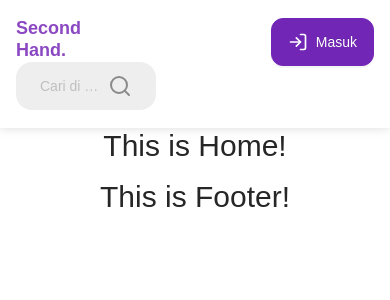
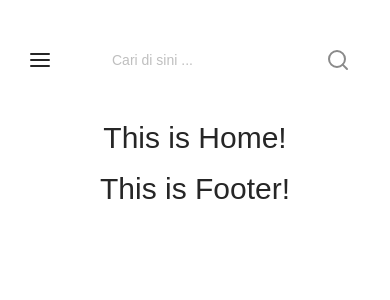
Before and after one commit to fiqihaissyyah/thriftorzo-react, a React (Create React App) app: page / in a window 390 px wide. Shown: the top 300 px of the page. Built offline with nearby package versions, Linux system fonts and the light colour scheme.

Commit message:
create header with responsive

```diff
--- a/src/components/header/index.css
+++ b/src/components/header/index.css
@@ -14,3 +14,53 @@
     background: #FFFFFF;
     box-shadow: 0px 0px 10px rgba(0, 0, 0, 0.15);
 }
+
+.notification{
+    box-shadow: 0px 0px 10px rgba(0, 0, 0, 0.15);
+}
+
+.sidebar-mobile{
+    left: -180px;
+    opacity: 0;
+    visibility: hidden;
+    transition: all ease .5s;
+    z-index: 2;
+}
+
+.sidebar-mobile.show{
+    left: 0;
+    opacity: 1;
+    visibility: visible;
+}
+
+.header::before{
+    content: '';
+    opacity: 0;
+    visibility: hidden;
+    transition: all ease .5s;
+}
+
+
+.header.overlay::before{
+    width: 100vw;
+    position: absolute;
+    left: 0;
+    top: 0;
+    bottom: 0;
+    background-color: #000000;
+    z-index: 1;
+    opacity: 0.6;
+    visibility: visible;
+}
+
+@media screen and (max-width: 767px) {
+    .header{
+        background: transparent;
+        box-shadow: none;
+    }
+
+    .ant-input-affix-wrapper.search-bar,
+    .ant-input-affix-wrapper.search-bar input{
+        background-color: #FFFFFF;
+    }
+}
--- a/src/components/header/index.js
+++ b/src/components/header/index.js
@@ -1,10 +1,15 @@
-import React from "react";
-import { Col, Row, Button, Form, Input } from 'antd';
-import { LogIn, Search } from 'react-feather';
+import React, { useState } from "react";
+import { Link } from "react-router-dom";
+import { Col, Row, Button, Form, Input, Dropdown, Menu } from 'antd';
+import { LogIn, Search, List, Bell, User, Menu as MenuIcon, X } from 'react-feather';
+
 import "./index.css";
 
 export default function Header() {
     const [form] = Form.useForm();
+    const [user, setUser] = useState(false);
+    const [sidebar, setSidebar] = useState(false);
+
     const onFinish = (values) => {
         console.log('Success:', values);
     };
@@ -13,16 +18,54 @@ export default function Header() {
         console.log('Failed:', errorInfo);
     };
 
+    const handleClick = ({ key }) => {
+        console.log(key)
+    }
+
+    const showSidebar = () => {
+        setSidebar(true)
+    }
+
+    const hideSidebar = () => {
+        setSidebar(false)
+    }
+
+    const handleLogin = () => {
+        setUser(true)
+    }
+
+    const handleLogout = () => {
+        setUser(false)
+    }
+
+    const userMenu = (
+        <Menu onClick={handleClick} className="mt-3">
+            <Menu.Item key="item-1">Akun Saya</Menu.Item>
+            <Menu.Item key="item-2" onClick={handleLogout}>Logout</Menu.Item>
+        </Menu>
+    );
+
+    const notificationDropdown = (
+        <div className="notification p-6 bg-white rounded-2xl">
+            <div className="notification-item">
+                Test
+            </div>
+        </div>
+    );
+
     return (
-        <div className="header py-[18px]">
+        <div className={`header md:py-[18px] py-9 ${sidebar ? 'overlay' : ''}`}>
             <div className="container">
                 <Row gutter={30}>
-                    <Col span={12}>
-                        <Row gutter={24} className="w-full">
-                            <Col>
-                                <span className="text-lg font-bold leading-4 text-[#8b48c2]">
+                    <Col xs={{ span: 24 }} md={{ span: 12 }}>
+                        <Row gutter={24}>
+                            <Col className="flex items-center">
+                                <span className="text-lg font-bold leading-5 text-[#8b48c2] md:block hidden">
                                     Second <br />Hand.
                                 </span>
+                                <button className="md:hidden navbar-toggler w-12 h-12 bg-white rounded-2xl border-0 flex justify-center items-center" onClick={showSidebar}>
+                                    <MenuIcon size={24} />
+                                </button>
                             </Col>
                             <Col flex="auto">
                                 <Form
@@ -30,21 +73,62 @@ export default function Header() {
                                     name="basic"
                                     onFinish={onFinish}
                                     onFinishFailed={onFinishFailed}
-                                    autoComplete="off"
-                                >
+                                    autoComplete="off">
                                     <Form.Item name="search" className="mb-0">
-                                        <Input className="search-bar" placeholder="Cari di sini ..." suffix={<Search color="#8A8A8A" size={24}/>} />
+                                        <Input className="search-bar" placeholder="Cari di sini ..." suffix={<Search color="#8A8A8A" size={24} />} />
                                     </Form.Item>
                                 </Form>
                             </Col>
                         </Row>
                     </Col>
-                    <Col span={12} className="flex justify-end">
-                        <Button className="py-[14px] px-4 h-12 text-sm flex items-center rounded-xl" type="primary" icon={<LogIn size={20} className="mr-2" />} size="large">
+                    <Col span={12} className="hidden md:flex justify-end items-center">
+                        {!user && (
+                            <Button className="py-[14px] px-4 h-12 text-sm flex items-center rounded-xl" onClick={handleLogin} type="primary" icon={<LogIn size={20} className="mr-2" />} size="large">
+                                Masuk
+                            </Button>
+                        )}
+                        {user && (
+                            <>
+                                <Row gutter={24}>
+                                    <Col span={8}>
+                                        <List size={24} color="#7126B5" />
+                                    </Col>
+                                    <Col span={8}>
+                                        <Dropdown overlay={notificationDropdown} trigger={['click']}>
+                                            <Bell size={24} color="#7126B5" />
+                                        </Dropdown>
+                                    </Col>
+                                    <Col span={8}>
+                                        <Dropdown overlay={userMenu} trigger={['click']}>
+                                            <User size={24} color="#7126B5" />
+                                        </Dropdown>
+                                    </Col>
+                                </Row>
+                            </>
+                        )}
+                    </Col>
+                </Row>
+            </div>
+            <div className={`sidebar-mobile w-[180px] fixed top-0 bottom-0 py-9 px-4 bg-white ${sidebar ? 'show' : ''}`}>
+                <div className="sidebar-top flex justify-between items-center">
+                    <span className="mobile-brand text-sm font-bold">Second Hand</span>
+                    <X onClick={hideSidebar} />
+                </div>
+                <div className="sidebar-menu mt-5">
+                    {!user && (
+                        <Button className="py-[14px] px-4 h-12 text-sm flex items-center rounded-xl" onClick={handleLogin} type="primary" icon={<LogIn size={20} className="mr-2" />} size="large">
                             Masuk
                         </Button>
-                    </Col>
-                </Row>
+                    )}
+                    {user && (
+                        <>
+                            <Link className="text-sm hover:text-[#7126B5] mb-4 block text-black" to="/">Notifikasi</Link>
+                            <Link className="text-sm hover:text-[#7126B5] mb-4 block text-black" to="/">Daftar Jual</Link>
+                            <Link className="text-sm hover:text-[#7126B5] mb-4 block text-black" to="/">Akun Saya</Link>
+                            <span className="text-sm hover:text-[#7126B5] mb-4 block text-black" onClick={handleLogout}>Logout</span>
+                        </>
+                    )}
+                </div>
             </div>
         </div>
     );
--- a/src/features/user/userSlice.js
+++ b/src/features/user/userSlice.js
@@ -1,7 +1,7 @@
 import { createSlice, createAsyncThunk } from "@reduxjs/toolkit";
 import axios from "axios";
 export const API_URL = "https://notflixtv.herokuapp.com/api/v1/";
-export const TOKEN = JSON.parse(localStorage.getItem("token"));
+export const TOKEN = "";
 
 export const auth = createAsyncThunk(
     "user/auth",
```
